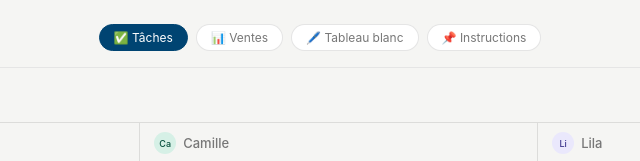
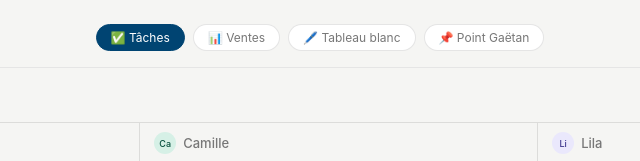
Before and after one commit to gvideira-blip/truck-agence-todo, a website: page index.html in a window 1280 px wide. Shown: the top 161 px of the page, 320-960 px from the left. Drawn offline with Linux system fonts and the light colour scheme; no server answers; sample sign-in values are in the browser's storage.

Commit message:
Update index.html

```diff
--- a/index.html
+++ b/index.html
@@ -286,7 +286,7 @@
   <a href="/" class="active">✅ Tâches</a>
   <a href="/ventes.html">📊 Ventes</a>
   <a href="/tableau-blanc.html">🖊️ Tableau blanc</a>
-  <a href="/instructions.html">📌 Instructions</a>
+  <a href="/instructions.html">📌 Point Gaëtan</a>
 </nav>
 
 <div class="wrap">
```
